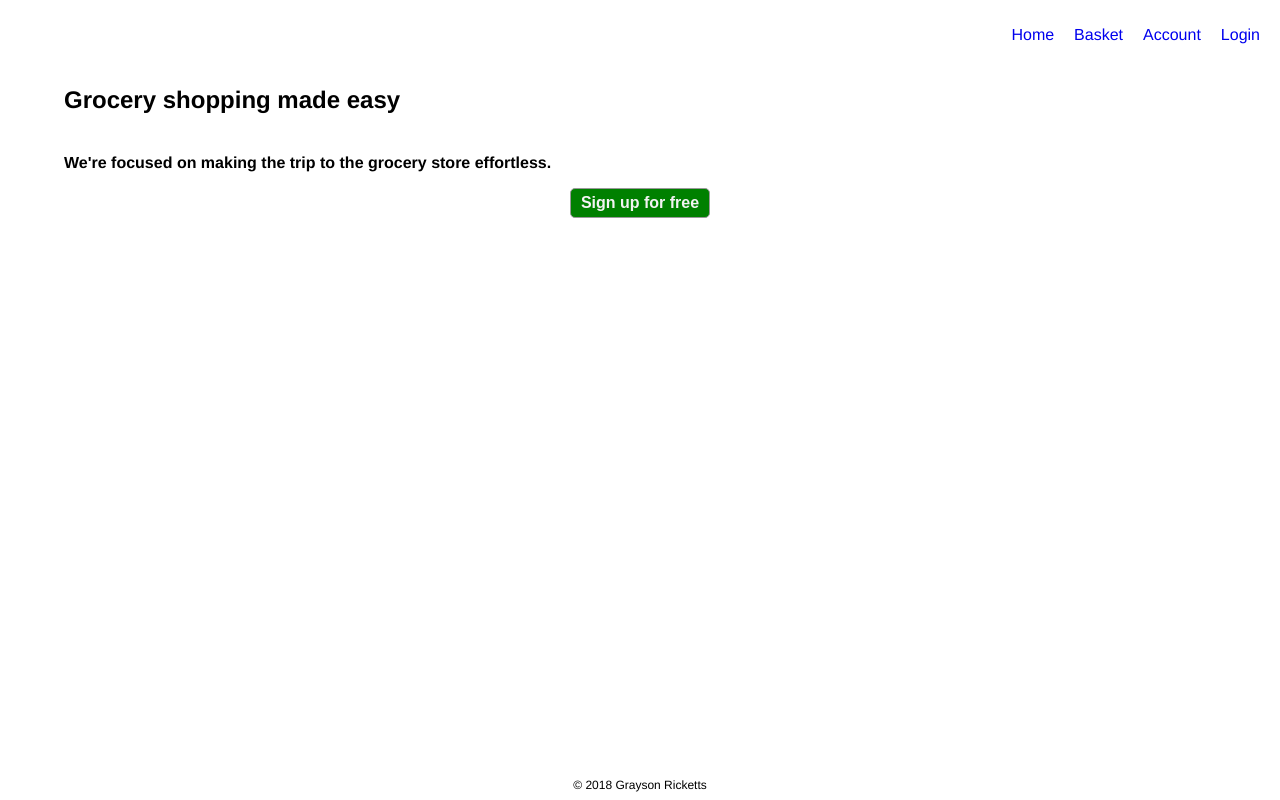
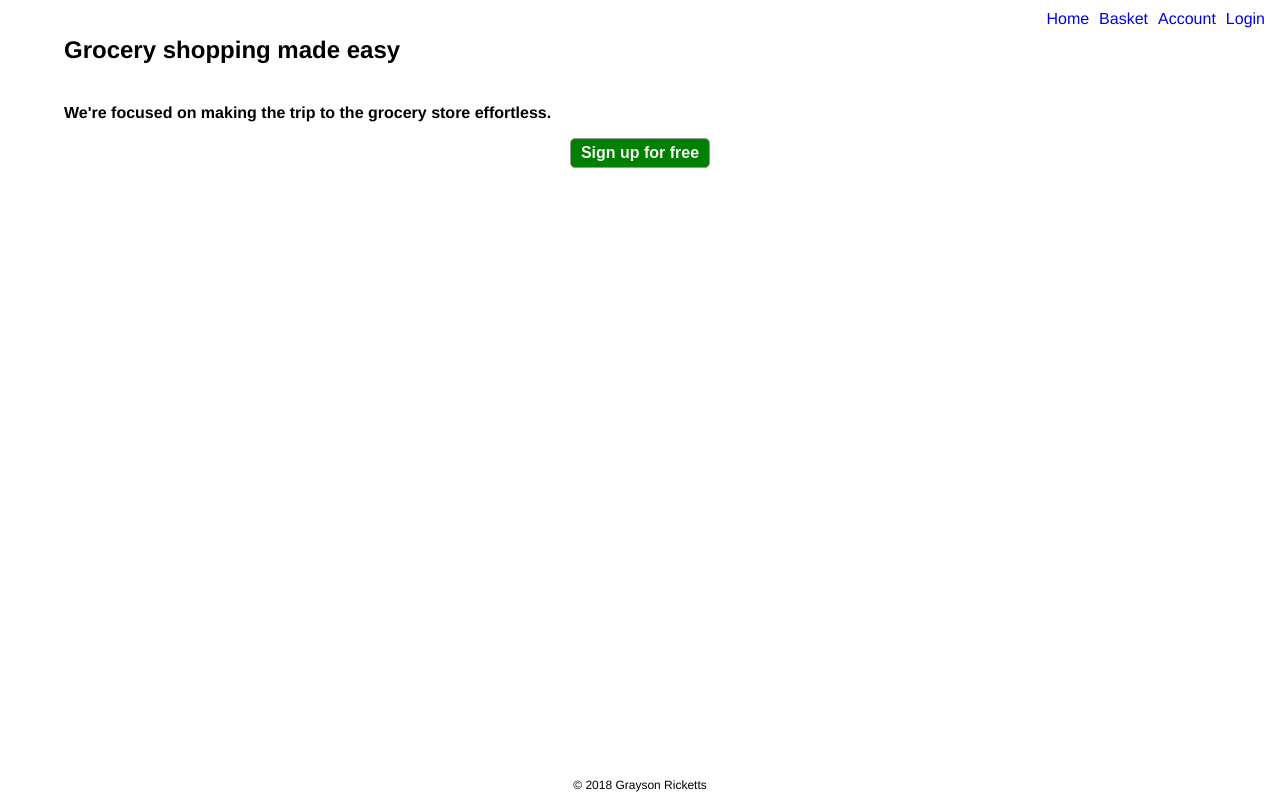
Before and after one commit to GraysonRicketts/Grocer, a React (Create React App) app: page / in a window 1280 px wide. Built offline with nearby package versions, Linux system fonts and the light colour scheme.

Commit message:
Make header only links

```diff
--- a/src/components/App/App.css
+++ b/src/components/App/App.css
@@ -35,13 +35,14 @@ body {
 }
 
 .header ul {
-  text-align: right;
+  float: right;
+  margin: 0;
 }
 
 .header li {
   list-style-type: none;
   display: inline-block;
-  margin: 0 10px;
+  margin: 0 5px;
 }
 
 .header a {
--- a/src/components/Header/Header.js
+++ b/src/components/Header/Header.js
@@ -4,10 +4,6 @@ class Header extends React.Component {
   render() {
     return (
       <div className="header">
-        <header>
-          {this.props.title}
-        </header>
-
         <nav>
           <ul>
             <li><a href="/">Home</a></li>
```
